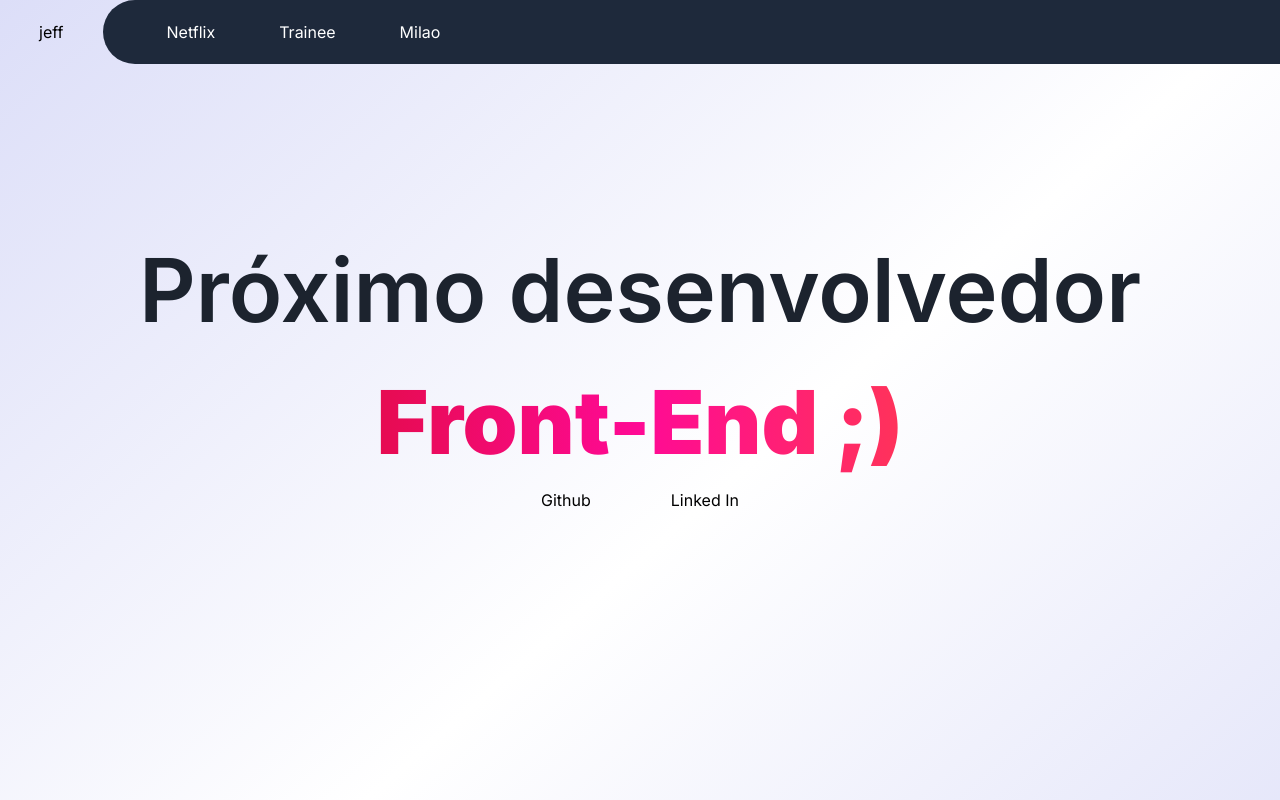
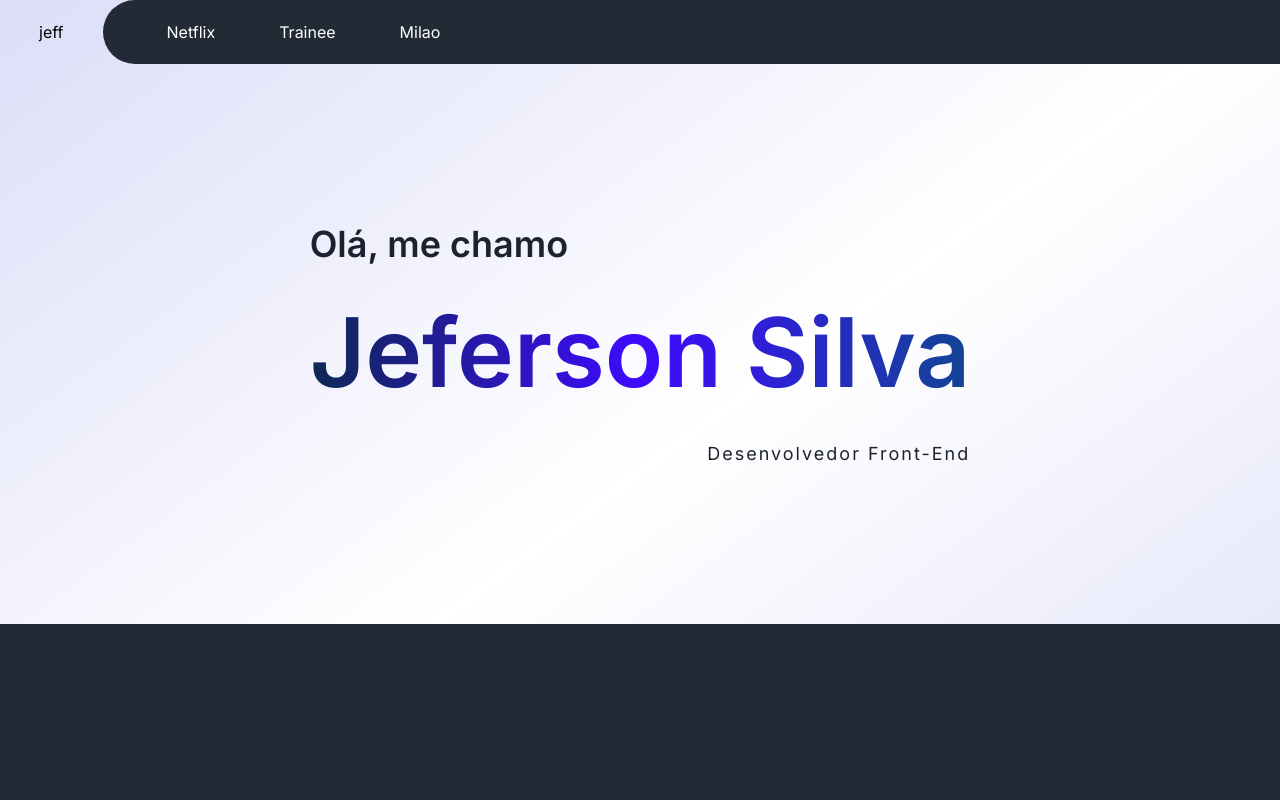
Before and after one commit to Jeferson0Silva/My-Portfolio, a website: page src/index.html in a window 1280 px wide. Shown: the top 800 px of the page. Drawn offline with Linux system fonts and the light colour scheme.

Commit message:
refactor: content title

```diff
--- a/src/assets/css/style.css
+++ b/src/assets/css/style.css
@@ -14,17 +14,19 @@ body {
 }
 
 h1 {
-  font-size: 5.5rem;
+  font-size: 6rem;
   font-weight: 600;
   text-align: center;
+  background: #0e2853;
+  background: repeating-linear-gradient(90deg, #0e2853 0, #3f0aff 50%, #134494);
+  background-clip: text;
+  -webkit-text-fill-color: transparent;
 }
 
 .font-span {
-  font-weight: 900;
-  background: #cf0c13;
-  background: repeating-linear-gradient(90deg, #cf0c13 0, #ff0a95 50%, #ff5724);
-  -webkit-background-clip: text;
-  -webkit-text-fill-color: transparent;
+  font-weight: 400;
+  font-size: 18px;
+  letter-spacing: 2px;
 }
 
 main a {
--- a/src/index.html
+++ b/src/index.html
@@ -14,7 +14,7 @@
           <a class="pt-2 pb-2 pl-4 pr-4 no-underline" href="#"> jeff </a>
         </span>
         <span
-          class="flex items-center w-full gap-16 text-white pl-16 bg-6 h-full rounded-l-full"
+          class="flex items-center w-full gap-16 text-white pl-16 bg-4 h-full rounded-l-full"
         >
           <a class="no-underline" href="#"> Netflix </a>
           <a class="no-underline" href="#"> Trainee </a>
@@ -23,19 +23,22 @@
       </nav>
     </header>
     <main class="h-custom-h flex flex-col">
-      <div class="w-full pt-40 pl-20 pr-20 h-96 flex flex-col">
+      <div class="w-full pt-40 pl-20 pr-20 h-96 flex flex-col gap-20">
         <div class="w-full flex justify-center">
-          <h1 class="text-5 flex flex-col">
-            Próximo desenvolvedor
-            <span class="font-span">Front-End ;)</span>
-          </h1>
+          <div class="text-5 flex flex-col gap-4">
+            <span class="container-title flex justify-between text-4xl font-semibold">
+                Olá, me chamo
+            </span>
+              <h1>Jeferson Silva</h1>
+            <span class="flex justify-end font-span container-title">Desenvolvedor Front-End</span>
+          </div>
         </div>
-        <div class="w-full flex justify-center gap-20">
-          <a href="#">Github</a>
-          <a href="#">Linked In</a>
-        </div>
+        <!-- <div class="w-full flex justify-center gap-20">
+          <a href="https://github.com/Jeferson0Silva">Github</a>
+          <a href="https://www.linkedin.com/in/jeferson-silva-958bb0279/">Linked In</a>
+        </div> -->
       </div>
     </main>
-    <footer class="bg-6 h-80"></footer>
+    <footer class="bg-4 h-80"></footer>
   </body>
 </html>
--- a/tailwind.config.js
+++ b/tailwind.config.js
@@ -9,10 +9,9 @@ module.exports = {
         3: "#000000",
         4: "#222a36",
         5: "#1c232e",
-        6: "#1E293B",
       },
       spacing: {
-        "custom-h": "calc(100vh - 64px)",
+        "custom-h": "calc(70vh)",
       },
     },
   },
```
Also changed, not shown: src/assets/css/output.css. Lines whose indentation alone changed are shown as unchanged.
